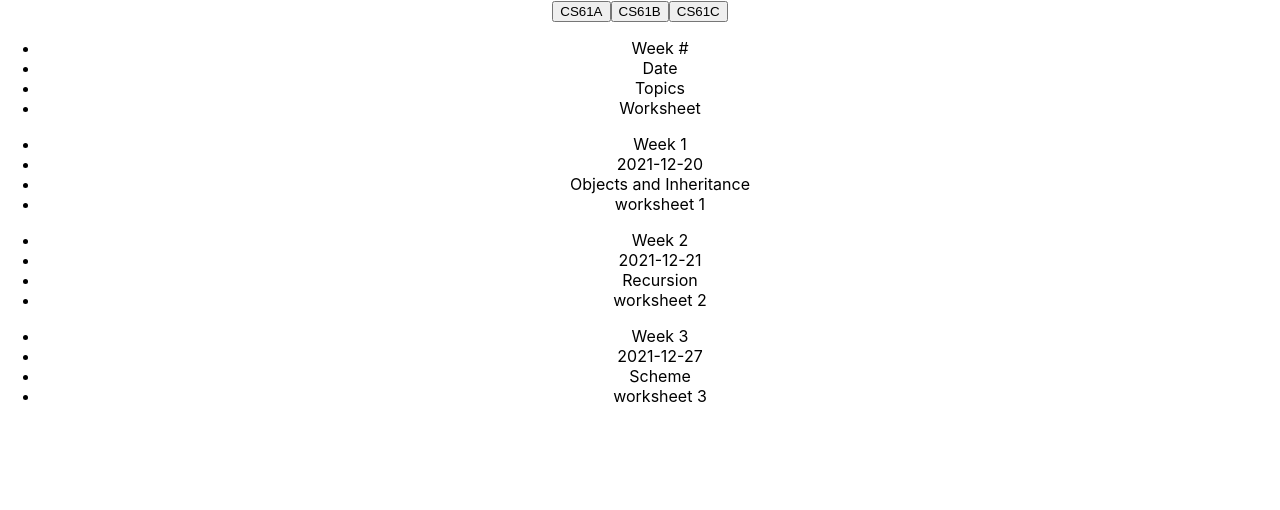
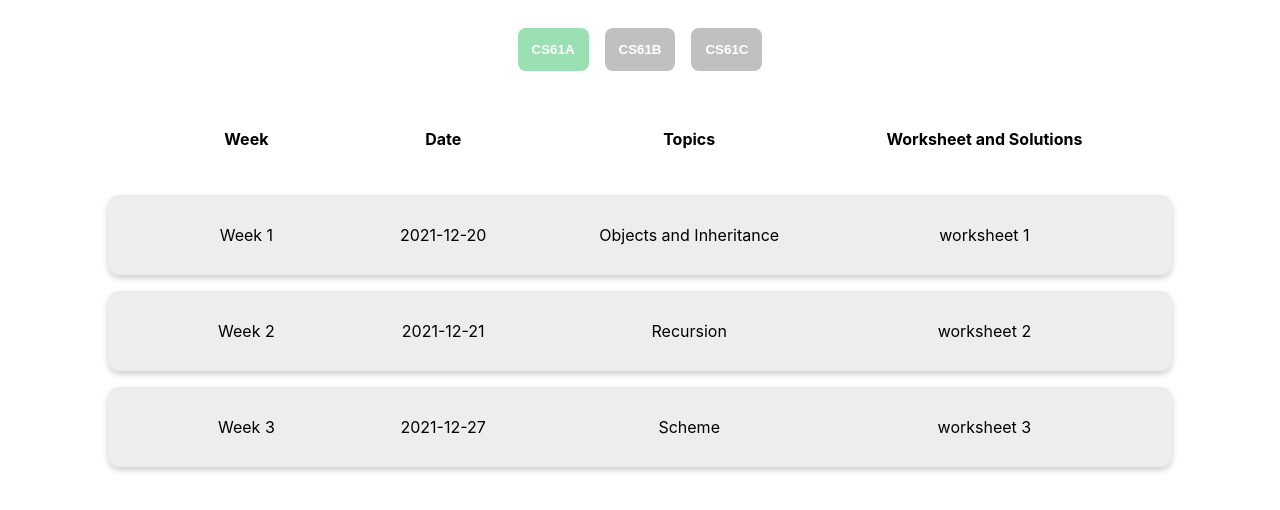
Before and after one commit to quincythai/csm-tech-frontend-lab-1, a React (Create React App) app: page / in a window 1280 px wide. Shown: the top 510 px of the page. Built offline with nearby package versions, Linux system fonts and the light colour scheme.

Commit message:
Add styling

```diff
--- a/src/components/Navbar.js
+++ b/src/components/Navbar.js
@@ -1,10 +1,15 @@
 import React from "react";
+import "../style/resources.css";
 
-const Navbar = ({ classes, onCourseSelect }) => {
+const Navbar = ({ classes, onCourseSelect, id }) => {
   return (
     <nav>
       {classes.map((classItem) => (
-        <button key={classItem.id} onClick={() => onCourseSelect(classItem.id)}>
+        <button
+          key={classItem.id}
+          onClick={() => onCourseSelect(classItem.id)}
+          className={classItem.id === id ? "active tab" : "tab"}
+        >
           {classItem.name}
         </button>
       ))}
--- a/src/components/Resources.js
+++ b/src/components/Resources.js
@@ -2,16 +2,17 @@ import React, { useState } from "react";
 import get from "../utils/api";
 import Navbar from "./Navbar";
 import Table from "./Table";
+import "../style/resources.css";
 
 function Resources() {
   const classes = get("/courses");
   const [id, setID] = useState(1);
 
   return (
-    <>
-      <Navbar classes={classes} onCourseSelect={setID} />
+    <div className="resourceContainer">
+      <Navbar classes={classes} onCourseSelect={setID} id={id} />
       <Table id={id} />
-    </>
+    </div>
   );
 }
 
--- a/src/components/Row.js
+++ b/src/components/Row.js
@@ -1,13 +1,13 @@
 import React from "react";
+import "../style/resources.css";
+
 const Row = ({ weekNum, date, topics, worksheet }) => {
   return (
-    <div>
-      <ul>
-        <li>Week {weekNum}</li>
-        <li>{date}</li>
-        <li>{topics}</li>
-        <li>{worksheet}</li>
-      </ul>
+    <div className="rowContainer">
+      <div className="smallCol">Week {weekNum}</div>
+      <div className="smallCol">{date}</div>
+      <div className="bigCol">{topics}</div>
+      <div className="bigCol">{worksheet}</div>
     </div>
   );
 };
--- a/src/components/Table.js
+++ b/src/components/Table.js
@@ -1,18 +1,19 @@
 import React from "react";
 import Row from "./Row";
 import get from "../utils/api";
+import "../style/resources.css";
 
 const Table = ({ id }) => {
   const data = get("/resources/" + id);
-  console.log(data);
+  // console.log(data);
   return (
-    <div>
-      <Row
-        weekNum={"#"}
-        date={"Date"}
-        topics={"Topics"}
-        worksheet={"Worksheet"}
-      />
+    <div class="table">
+      <div className="header">
+        <div className="smallCol">Week</div>
+        <div className="smallCol">Date</div>
+        <div className="bigCol">Topics</div>
+        <div className="bigCol">Worksheet and Solutions</div>
+      </div>
       {data.map((week) => (
         <Row
           key={week.id}
--- /dev/null
+++ b/src/style/resources.css
@@ -0,0 +1,84 @@
+:root {
+  --csm-green: #9ae0b3;
+  --csm-green-darkened: #75b38a;
+  --csm-neutral: #c0c0c0;
+  --csm-neutral-darkened: #b6b6b6;
+  --csm-resources: #ededed;
+}
+
+/* Preferred not to put spacing on body? Instead put on components separately as margin */
+/* Since the entire thing is a Resource component, just add spacing on that */
+.resourceContainer {
+  margin: 0 20px;
+}
+
+/* Navbar */
+nav {
+  margin: 20px 0;
+}
+
+/* Navbar buttons */
+.tab {
+  color: white;
+  font-weight: bold;
+  background-color: var(--csm-neutral);
+  padding: 14px;
+  border: none;
+  border-radius: 8px;
+  cursor: pointer;
+  margin: 8px;
+}
+
+/* In Navbar.js, we had JS code that checked if the current id matched with the Navbar
+button's id, and if so we had the component have both the .tab and .active class, and we
+can use the two classes connected together to style components that have both classes */
+.tab.active {
+  background-color: var(--csm-green);
+}
+
+.tab.active:hover {
+  background-color: var(--csm-green-darkened);
+}
+
+.tab:hover {
+  background-color: var(--csm-neutral-darkened);
+}
+
+/* Header */
+.header {
+  font-weight: bold;
+}
+
+/* Row */
+.rowContainer,
+.header {
+  display: flex;
+  padding: 30px 40px;
+  text-align: center;
+  border-radius: 12px;
+}
+
+.rowContainer {
+  background-color: var(--csm-resources);
+  box-shadow: 0px 3px 6px rgba(0, 0, 0, 0.2);
+  margin: 16px auto;
+}
+
+/* Table */
+.table {
+  margin: auto; /* better than just setting 0 20px because we don't want it stretched */
+  max-width: 1064px; /* combine margin with max-width to maintain size */
+}
+
+.header {
+  display: flex;
+  font-style: bold;
+}
+
+.smallCol {
+  flex: 1;
+}
+
+.bigCol {
+  flex: 1.5;
+}
```
